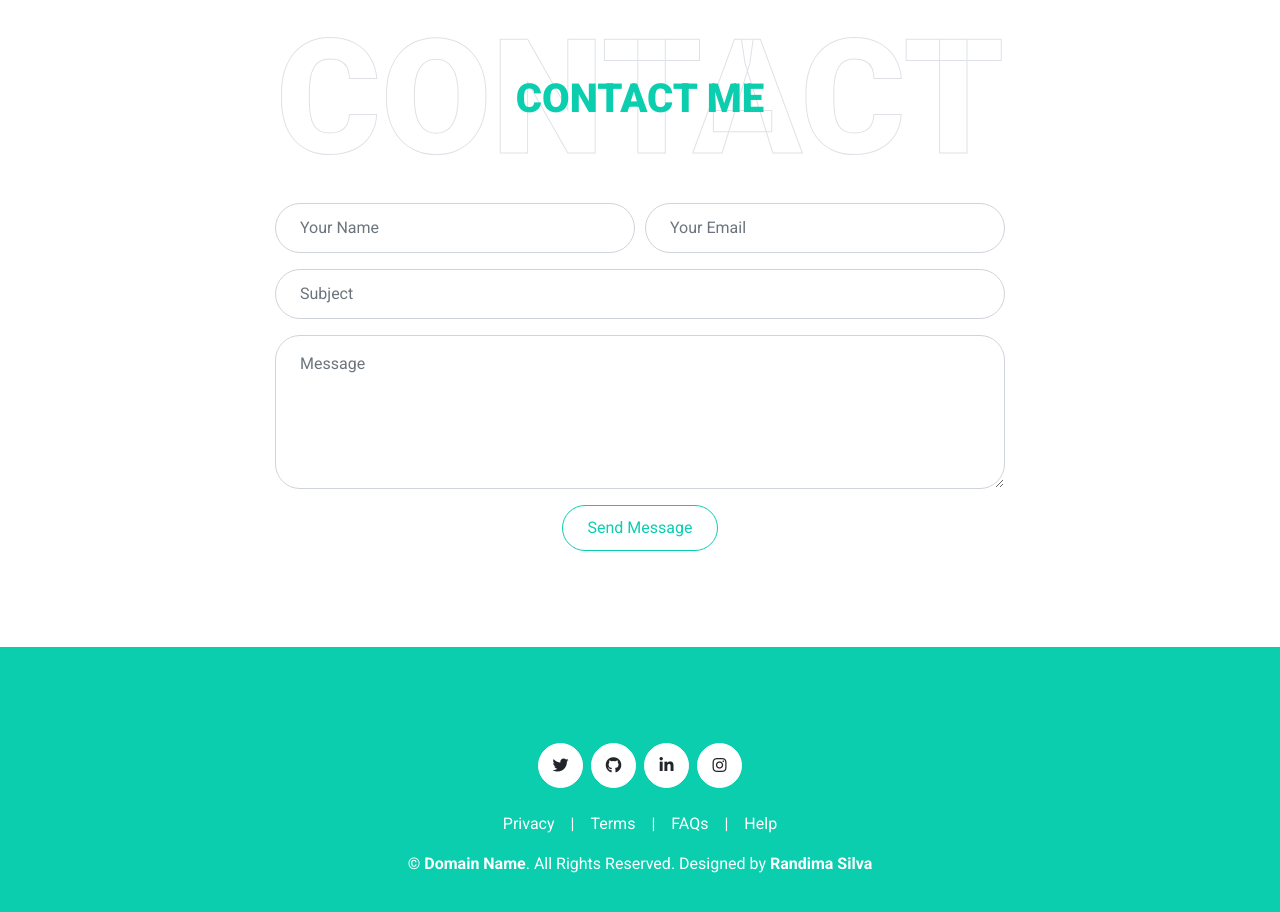
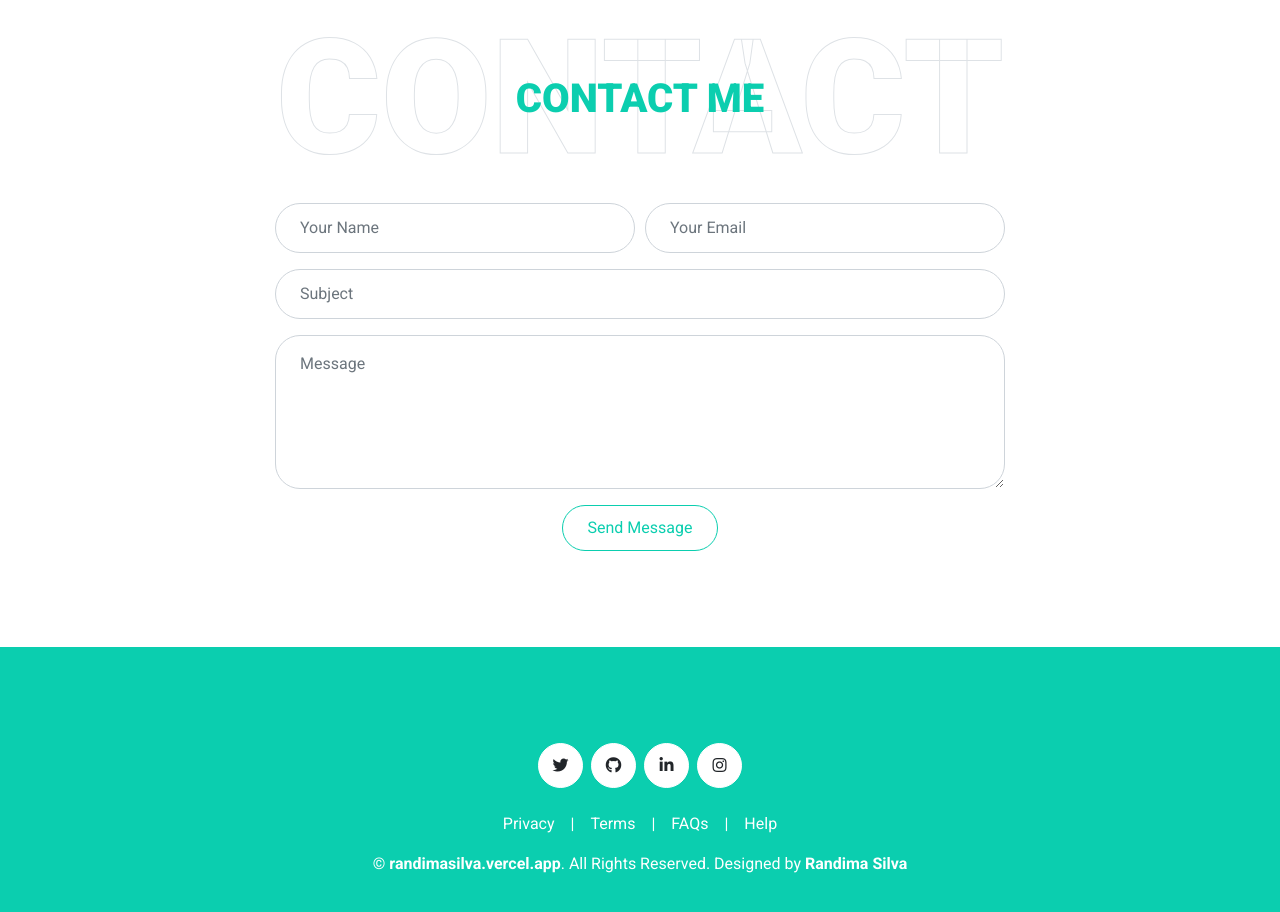
Before and after one commit to Chasith-Randima/randima_silva_portfolio_web_site, a plain HTML site: page index.html in a window 1280 px wide. Shown: the part 5504-6416 px from the top of the page. Drawn offline with nearby package versions, Linux system fonts and the light colour scheme.

Commit message:
domain name updated

```diff
--- a/index.html
+++ b/index.html
@@ -1360,7 +1360,7 @@
         </div>
         <p class="m-0">
           &copy;
-          <a class="text-white font-weight-bold" href="#">Domain Name</a>. All
+          <a class="text-white font-weight-bold" href="https://randimasilva.vercel.app/">randimasilva.vercel.app</a>. All
           Rights Reserved. Designed by
           <a
             class="text-white font-weight-bold"
```
